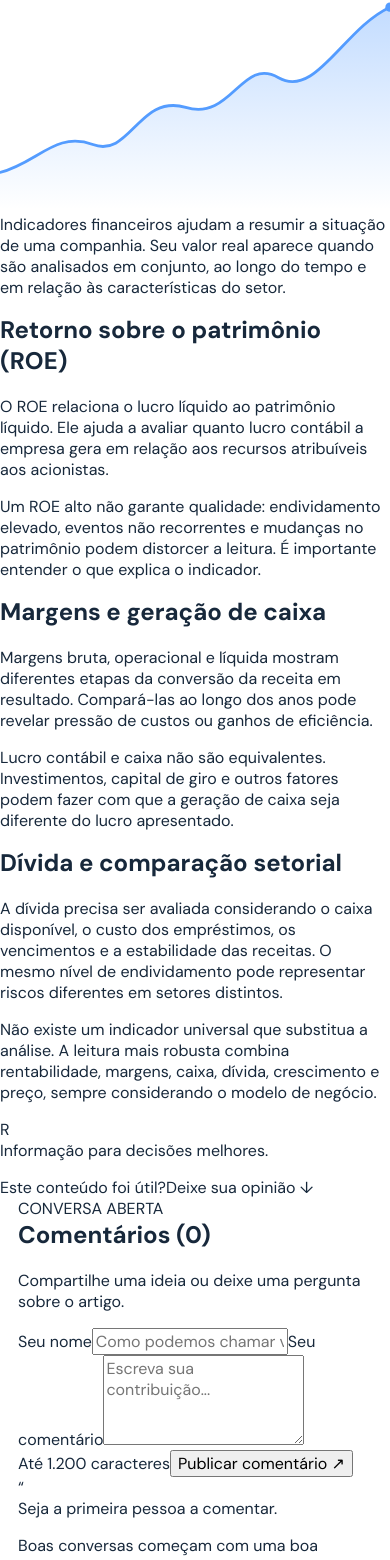
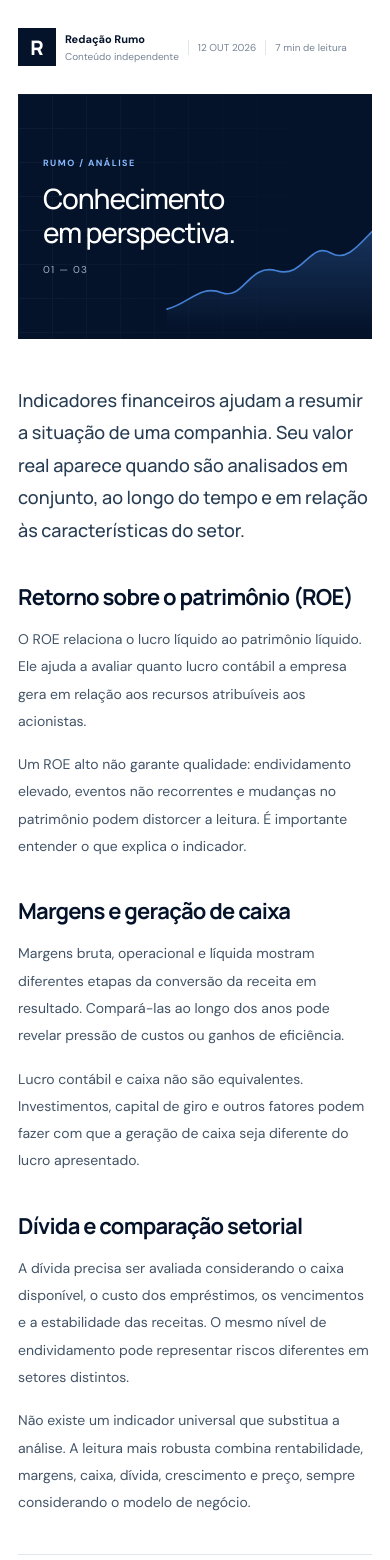
Before and after one commit to mayconjzj/Rumo-Blog, a Next.js app: page /artigos/como-ler-os-indicadores-de-uma-empresa in a window 390 px wide. Shown: the part 388-1948 px from the top of the page. Built offline with nearby package versions, Linux system fonts and the light colour scheme.

Commit message:
Style article reading and comments pages

```diff
--- a/app/globals.css
+++ b/app/globals.css
@@ -191,3 +191,94 @@ h1 em, h2 em { color: var(--gold); font-style: normal; }
   .footer-inner > span:nth-child(2) { display: none; }
   .footer-inner > span { font-size: 9px; }
 }
+
+
+/* Article reading page */
+.article-breadcrumb { display: flex; align-items: center; flex-wrap: wrap; gap: 12px; padding-block: 25px; color: #7b8999; font-size: 10px; letter-spacing: .06em; }
+.article-breadcrumb a { color: #195AB4; }
+.article-breadcrumb span:last-child { color: #7b8999; }
+.reading-article { padding-bottom: 30px; }
+.reading-header { width: min(790px, calc(100% - 48px)); margin: 26px auto 35px; }
+.reading-header h1 { margin: 17px 0 17px; color: var(--navy); font-family: 'Manrope', sans-serif; font-size: clamp(34px, 5vw, 54px); font-weight: 600; letter-spacing: -.055em; line-height: 1.13; }
+.reading-excerpt { max-width: 720px; margin-bottom: 27px; color: var(--muted); font-size: 16px; line-height: 1.8; }
+.reading-byline { display: flex; align-items: center; flex-wrap: wrap; gap: 12px; color: #778596; font-size: 10px; }
+.author-mark { display: grid; place-items: center; width: 38px; height: 38px; color: white; background: var(--navy); font-family: 'Manrope', sans-serif; font-size: 20px; font-weight: 800; }
+.reading-byline div:nth-child(2) { display: flex; flex-direction: column; gap: 4px; }
+.reading-byline strong { color: var(--navy); font-size: 11px; }
+.byline-divider { width: 1px; height: 20px; background: var(--line); }
+.reading-cover { position: relative; display: flex; align-items: center; justify-content: space-between; gap: 25px; width: min(1000px, calc(100% - 48px)); min-height: 300px; margin: 0 auto 45px; padding: 32px 7%; overflow: hidden; color: #fff; background: var(--navy); }
+.cover-grid { position: absolute; inset: 0; opacity: .2; background-image: linear-gradient(#29405b 1px, transparent 1px), linear-gradient(90deg, #29405b 1px, transparent 1px); background-size: 34px 34px; mask-image: linear-gradient(90deg, #000, transparent 95%); }
+.cover-copy { position: relative; z-index: 1; display: flex; flex-direction: column; align-items: flex-start; gap: 24px; }
+.cover-copy > span { color: #87BAFF; font-size: 9px; font-weight: 700; letter-spacing: .16em; }
+.cover-copy strong { font-family: 'Manrope', sans-serif; font-size: clamp(25px, 3.5vw, 40px); font-weight: 500; letter-spacing: -.04em; line-height: 1.2; }
+.cover-copy i { color: #9eafc3; font-size: 10px; font-style: normal; letter-spacing: .12em; }
+.reading-cover svg { position: relative; align-self: flex-end; width: min(48%, 420px); min-width: 240px; margin-bottom: 8px; overflow: visible; }
+.reading-body { width: min(720px, calc(100% - 48px)); margin: 0 auto; }
+.reading-intro { color: #283d53; font-family: 'Manrope', sans-serif; font-size: 20px; font-weight: 500; line-height: 1.8; }
+.reading-body section { margin-top: 36px; }
+.reading-body h2 { margin-bottom: 14px; color: var(--navy); font-family: 'Manrope', sans-serif; font-size: 25px; font-weight: 700; letter-spacing: -.035em; }
+.reading-body section p { margin-bottom: 16px; color: #425367; font-size: 15px; line-height: 1.95; }
+.article-end-note { display: flex; align-items: center; gap: 14px; margin-top: 38px; padding: 18px 0; border-top: 1px solid var(--line); border-bottom: 1px solid var(--line); }
+.article-end-note > span { display: grid; place-items: center; width: 34px; height: 34px; color: white; background: var(--navy); font-weight: 700; }
+.article-end-note p { margin: 0; color: #6b7b8d; font-size: 11px; }
+.article-share-row { display: flex; align-items: center; justify-content: space-between; gap: 15px; margin-top: 22px; color: #718094; font-size: 11px; }
+.article-share-row a { color: #195AB4; font-weight: 700; }
+.article-share-row a span { padding-left: 5px; }
+.reading-comments-wrap { padding-block: 45px 65px; border-top: 1px solid #edf0f3; }
+.comments-section { width: min(720px, 100%); margin: 0 auto; }
+.comments-heading { display: flex; justify-content: space-between; gap: 20px; margin-bottom: 25px; }
+.article-kicker { color: #195AB4; font-size: 9px; font-weight: 700; letter-spacing: .14em; }
+.comments-heading h2 { margin: 12px 0 8px; color: var(--navy); font-family: 'Manrope', sans-serif; font-size: 30px; letter-spacing: -.04em; }
+.comments-heading h2 span { color: #7c8998; font-size: 18px; font-weight: 500; }
+.comments-heading p { margin: 0; color: var(--muted); font-size: 12px; line-height: 1.7; }
+.comment-form { display: flex; flex-direction: column; gap: 9px; padding: 22px; border: 1px solid var(--line); background: #f8fafc; }
+.comment-form label { margin-top: 4px; color: var(--navy); font-size: 11px; font-weight: 700; }
+.comment-form input, .comment-form textarea { width: 100%; padding: 12px 13px; border: 1px solid #dbe2e9; border-radius: 0; outline: none; color: var(--ink); background: white; font-size: 13px; }
+.comment-form input:focus, .comment-form textarea:focus { border-color: #549CFF; box-shadow: 0 0 0 3px #549CFF22; }
+.comment-form textarea { min-height: 110px; resize: vertical; line-height: 1.6; }
+.comment-form-footer { display: flex; align-items: center; justify-content: space-between; flex-wrap: wrap; gap: 12px; margin-top: 5px; }
+.comment-form-footer > span { color: #7b8999; font-size: 10px; }
+.comment-form-footer button { display: inline-flex; align-items: center; gap: 18px; padding: 13px 15px; border: 0; color: white; background: var(--navy); cursor: pointer; font-size: 11px; font-weight: 700; transition: background .2s; }
+.comment-form-footer button:hover { background: #0B2859; }
+.comment-form-footer button span { color: #87BAFF; font-size: 15px; }
+.comment-notice { margin: 3px 0 0; color: #195AB4; font-size: 11px; }
+.comment-list { margin-top: 28px; }
+.comments-empty { padding: 28px 15px; text-align: center; border: 1px dashed #d5dee7; }
+.empty-comment-mark { display: block; color: #549CFF; font-family: Georgia, serif; font-size: 48px; line-height: 1; }
+.comments-empty p { margin: 8px 0; color: var(--navy); font-size: 13px; font-weight: 700; }
+.comments-empty > span:last-child { color: #7c8998; font-size: 11px; }
+.comment-item { display: flex; gap: 13px; padding: 20px 0; border-bottom: 1px solid #e8edf2; }
+.comment-avatar { display: grid; flex: 0 0 36px; place-items: center; width: 36px; height: 36px; color: #fff; background: var(--blue); font-size: 13px; font-weight: 700; }
+.comment-content { min-width: 0; flex: 1; }
+.comment-meta { display: flex; align-items: center; flex-wrap: wrap; gap: 12px; margin-bottom: 8px; }
+.comment-meta strong { color: var(--navy); font-size: 12px; }
+.comment-meta time { color: #8995a3; font-size: 10px; }
+.comment-content p { margin: 0; color: #425367; font-size: 13px; line-height: 1.8; overflow-wrap: anywhere; white-space: pre-wrap; }
+.comments-disclaimer { margin: 20px 0 0; color: #8995a3; font-size: 10px; line-height: 1.7; }
+.reading-back { padding-block: 48px; background: #f4f6f8; }
+.reading-back-inner { display: flex; align-items: center; justify-content: space-between; gap: 24px; }
+.reading-back-inner .section-number { color: #195AB4; }
+.reading-back-inner h2 { margin: 12px 0 0; color: var(--navy); font-family: 'Manrope', sans-serif; font-size: clamp(22px, 3vw, 32px); letter-spacing: -.04em; }
+.reading-back-inner h2 em { color: #195AB4; font-style: normal; }
+.reading-back-inner .button { flex-shrink: 0; }
+@media (max-width: 600px) {
+  .article-breadcrumb { padding-block: 19px; gap: 8px; font-size: 9px; }
+  .reading-header { width: calc(100% - 36px); margin: 18px auto 28px; }
+  .reading-header h1 { font-size: 35px; }
+  .reading-excerpt { font-size: 14px; }
+  .reading-byline { gap: 9px; }
+  .byline-divider { height: 15px; }
+  .reading-cover { width: calc(100% - 36px); min-height: 245px; flex-direction: column; align-items: flex-start; justify-content: center; padding: 25px; gap: 10px; }
+  .cover-copy { gap: 13px; }
+  .cover-copy strong { font-size: 28px; }
+  .reading-cover svg { position: absolute; right: -25px; bottom: 0; width: 65%; min-width: 200px; opacity: .8; }
+  .reading-body { width: calc(100% - 36px); }
+  .reading-intro { font-size: 18px; }
+  .reading-body h2 { font-size: 22px; }
+  .reading-body section p { font-size: 14px; }
+  .reading-comments-wrap { padding-block: 35px 45px; }
+  .comments-heading h2 { font-size: 27px; }
+  .comment-form { padding: 16px; }
+  .comment-form-footer { align-items: flex-start; flex-direction: column; }
+  .reading-back-inner { align-items: flex-start; flex-direction: column; }
+}
```
